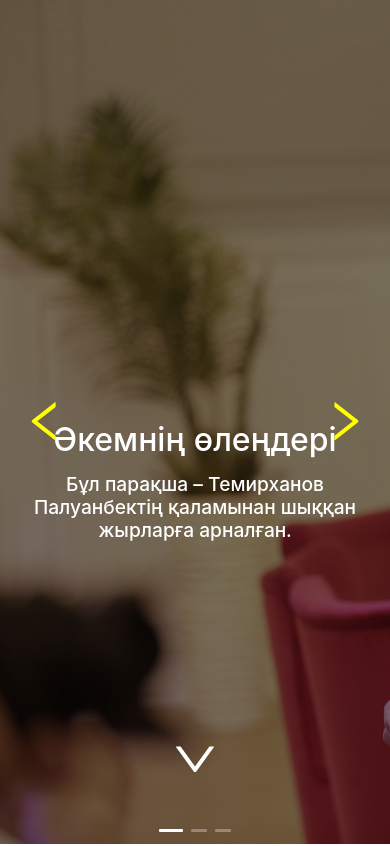
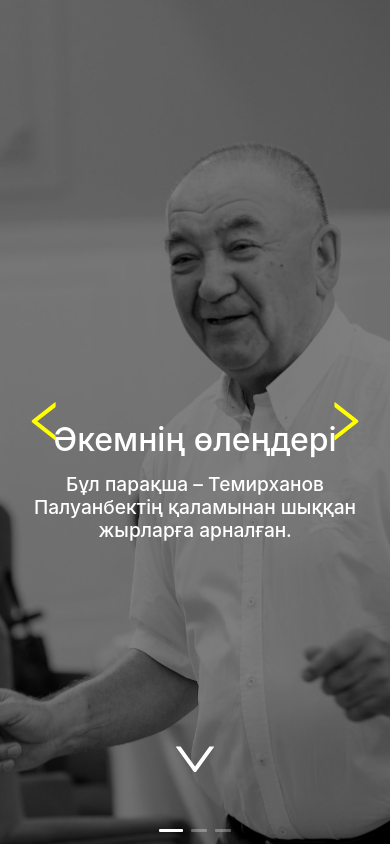
Before and after one commit to Rebirthen/poemsbydad, a React (Create React App) app: page / in a window 390 px wide. Shown: the top 846 px of the page. Built offline with nearby package versions, Linux system fonts and the light colour scheme.

Commit message:
added changes for main page

```diff
--- a/src/App.css
+++ b/src/App.css
@@ -58,31 +58,42 @@
   background:white;
 }
 
-.main-image-1{
+.main-image {
   height: 100vh;
-  color: #fff;
-  line-height: 100vh;
-  text-align: "center";
-  background-image: url("assets/dancingdad.jpg");
+  display: flex;
+  justify-content: center;
+  align-items: center;
+  text-align: center;
   background-size: cover;
+  background-position: center;
+  color: #fff; /* Ensure text is visible */
 }
 
-.main-image-2{
-  height: 100vh;
-  color: #fff;
-  line-height: 100vh;
-  text-align: "center";
-  background-image: url("assets/mamaipapa.jpg");
-  background-size: cover;
+.main-image-1 {
+  background-image: url("assets/dancingdad_gray.jpg");
 }
 
-.main-image-3{
-  height: 100vh;
-  color: #fff;
-  line-height: 100vh;
-  text-align: "center";
+.main-image-2 {
+  background-image: url("assets/mamaipapa.jpg");
+}
+
+.main-image-3 {
   background-image: url("assets/old.jpg");
-  background-size: cover;
+}
+
+
+/* Media query for smaller screens */
+@media (max-width: 768px) {
+  .main-image {
+    height: 70vh; /* Reduce height for smaller screens */
+  }
+}
+
+/* Further adjustments for even smaller screens */
+@media (max-width: 576px) {
+  .main-image {
+    height: 50vh; /* Further reduce height for very small screens */
+  }
 }
 
 .main-text {
@@ -100,6 +111,9 @@
 
 /* Add media queries for responsiveness */
 @media (max-width: 768px) {
+  .main-image {
+    height: 100vh;
+  }
   .main-text {
     font-size: 1.5rem;
   }
@@ -111,6 +125,9 @@
 }
 
 @media (max-width: 576px) {
+   .main-image {
+    height: 100vh;
+  }
   .main-text {
     font-size: 1.2rem;
   }
--- a/src/main/MainPage.js
+++ b/src/main/MainPage.js
@@ -71,17 +71,17 @@ class MainPage extends React.Component {
 
   renderCarousel() {
     return <Carousel ref={node => (this.carousel = node)} afterChange={this.onChange}>
-      <div className='main-image-1'>
+      <div className='main-image main-image-1'>
         <div className='main-div'>
           <h1 className='main-text-1'>Әкемнің өлеңдері</h1>
           <h1 className='main-text'>Бұл парақша – Темирханов Палуанбектің қаламынан шыққан жырларға арналған.</h1>
         </div>
       </div>
-      <div className='main-image-2'>
+      <div className='main-image main-image-2'>
         <div className='main-div'>
         </div>
       </div>
-      <div className='main-image-3'>
+      <div className='main-image main-image-3'>
         <div className='main-div'>
         </div>
       </div>
```
Also changed, not shown: src/assets/dancingdad_gray.jpg (added).
